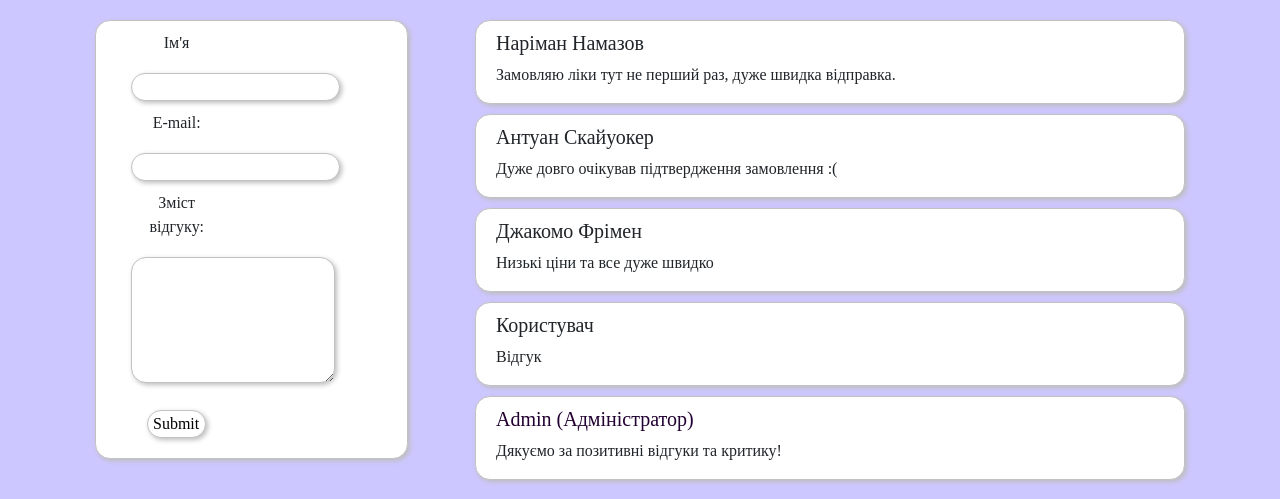
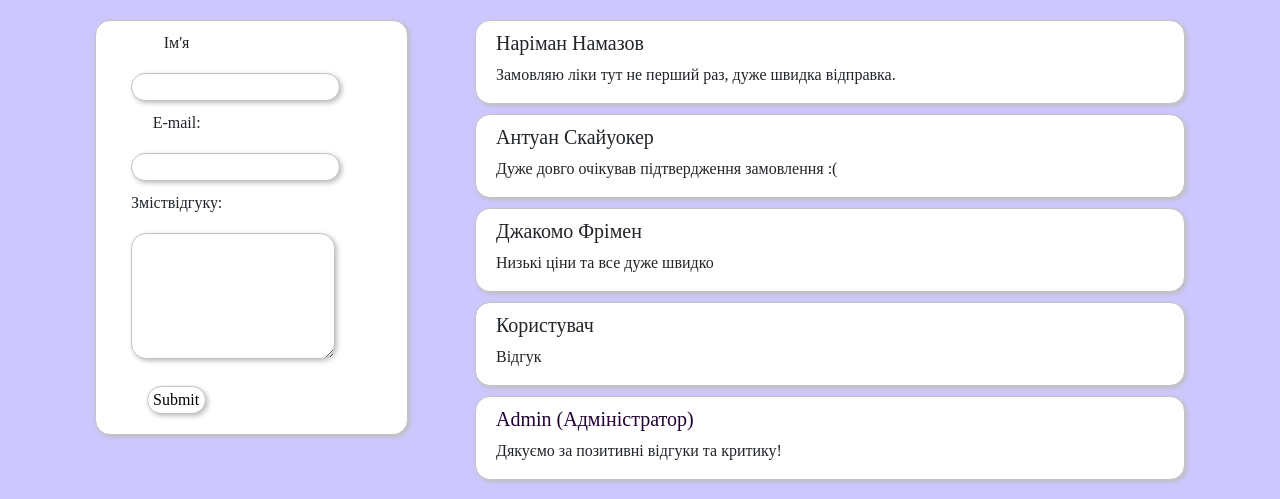
Before and after one commit to klukovka/Chemists, a PHP site: page /feedback.php in a window 1280 px wide. Shown: the part 110-609 px from the top of the page. Run offline with PHP 8.4, Linux system fonts and the light colour scheme.

Commit message:
one more commit

```diff
--- a/feedback.php
+++ b/feedback.php
@@ -59,13 +59,13 @@
                 <div class="messageForm">
 
                     <form class="col-md-5" action="feedback.php" method="POST">
-                        <label>Ім'я</label>
+                        <label class="label-form">Ім'я</label>
                         <input type="text" name="name" id="name" class="input">
                         <br />
-                        <label>E-mail:</label>
+                        <label class="label-form">E-mail:</label>
                         <input type="email" name="email" id="email" class="input">
                         <br />
-                        <label>Зміст відгуку: </label>
+                        <label class="label-form">Зміствідгуку:</label>
                         <br />
                         <textarea rows="5" cols="20" name="feedback" id="feedback" class="input"></textarea>
                         <br />
--- a/style.css
+++ b/style.css
@@ -84,6 +84,11 @@ nav .active {
   margin-right: auto;
 }
 
+.label-form {
+  width: auto;
+  height: auto;
+}
+
 #feedback {
   width: auto;
   height: auto;
```
